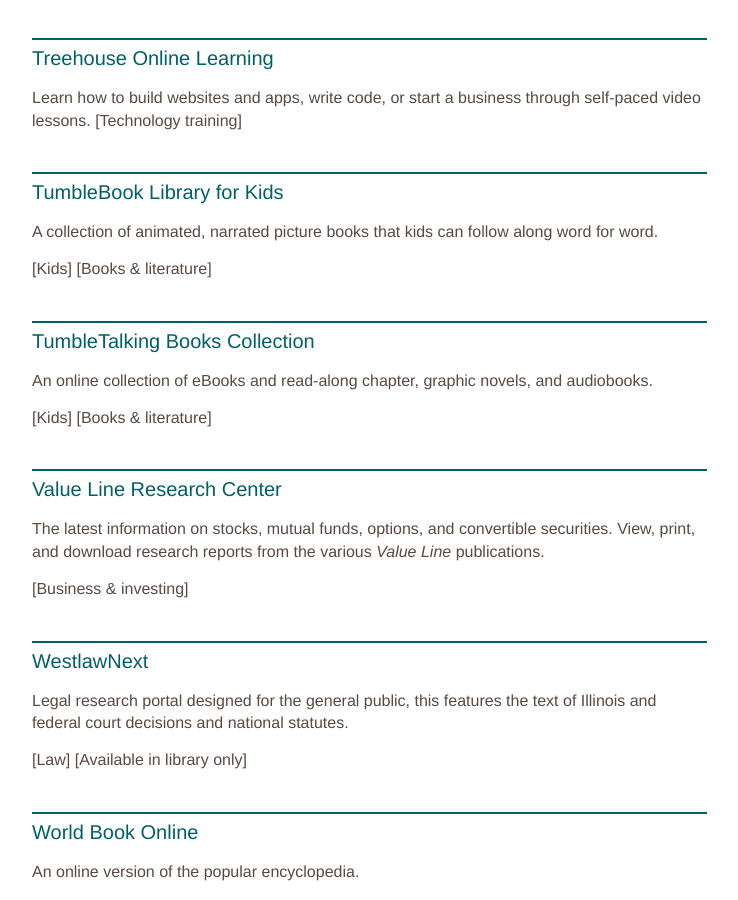
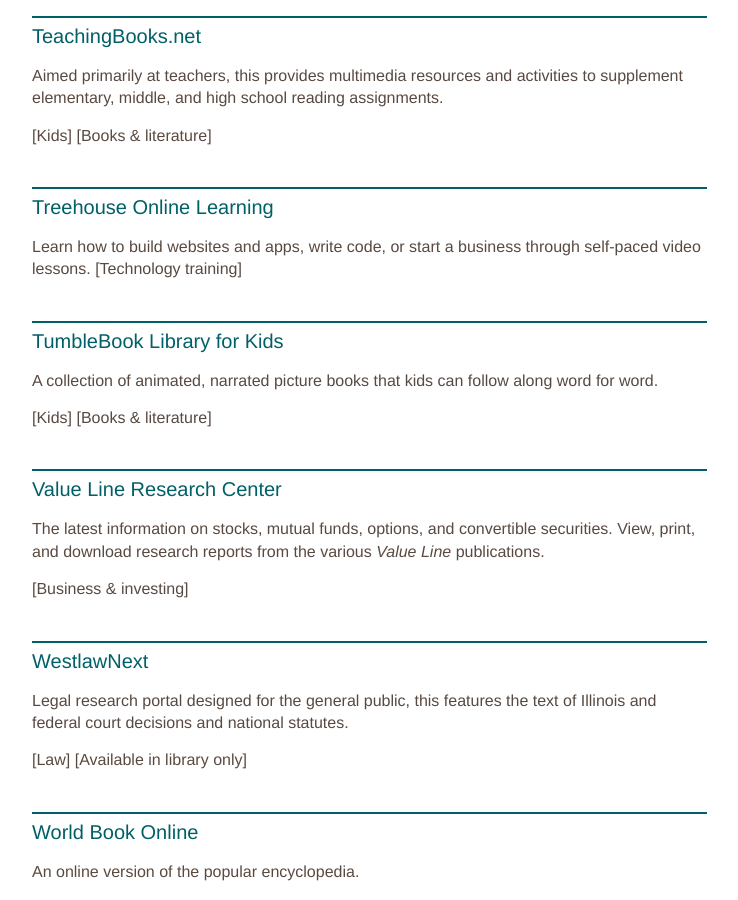
Before and after one commit to skokielibrary/spl-content, a Jekyll site: the page built from _content/bruce/resources--research-topic.markdown, in a window 1280 px wide and 900 px high, scrolled down 9311 px. Shown: the whole window, without its empty margins (126-864 px from the left). Built offline with Jekyll 4.4.1, drawn with Linux system fonts in a browser that asks for light colours; some of the changed text lies outside the part shown.

Commit message:
Updated resources--research-topic.markdown

```diff
--- a/_content/bruce/resources--research-topic.markdown
+++ b/_content/bruce/resources--research-topic.markdown
@@ -289,12 +295,6 @@ A collection of animated, narrated picture books that kids can follow along word
 [Kids]
 [Books & literature]
 
-##TumbleTalking Books Collection
-An online collection of eBooks and read-along chapter, graphic novels, and audiobooks.
-
-[Kids]
-[Books & literature]
-
 ##Value Line Research Center
 The latest information on stocks, mutual funds, options, and convertible securities. View, print, and download research reports from the various _Value Line_ publications.
 
```
Also changed, not shown: other parts of _content/bruce/resources--research-topic.markdown (+6 -0 lines).
